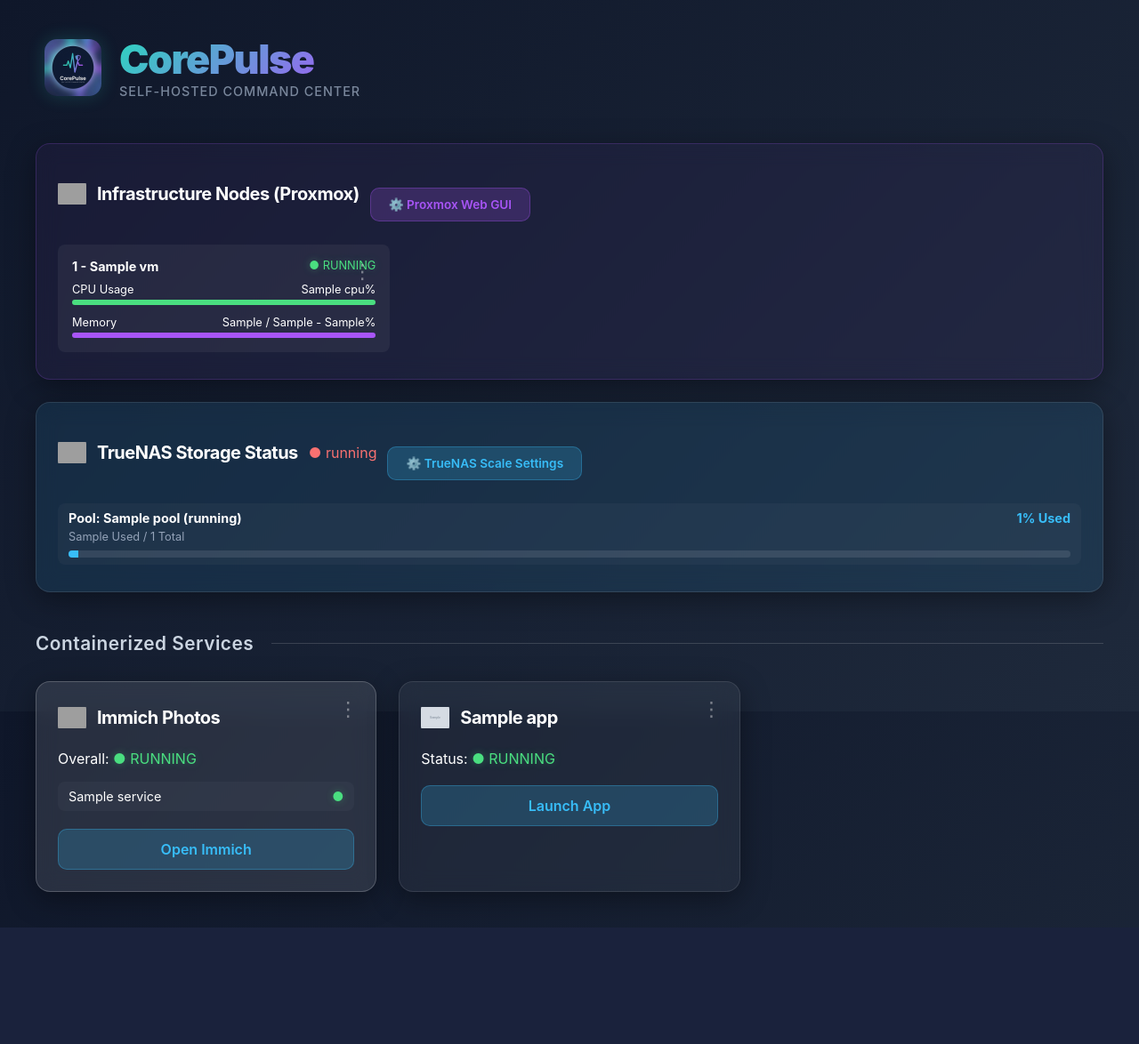
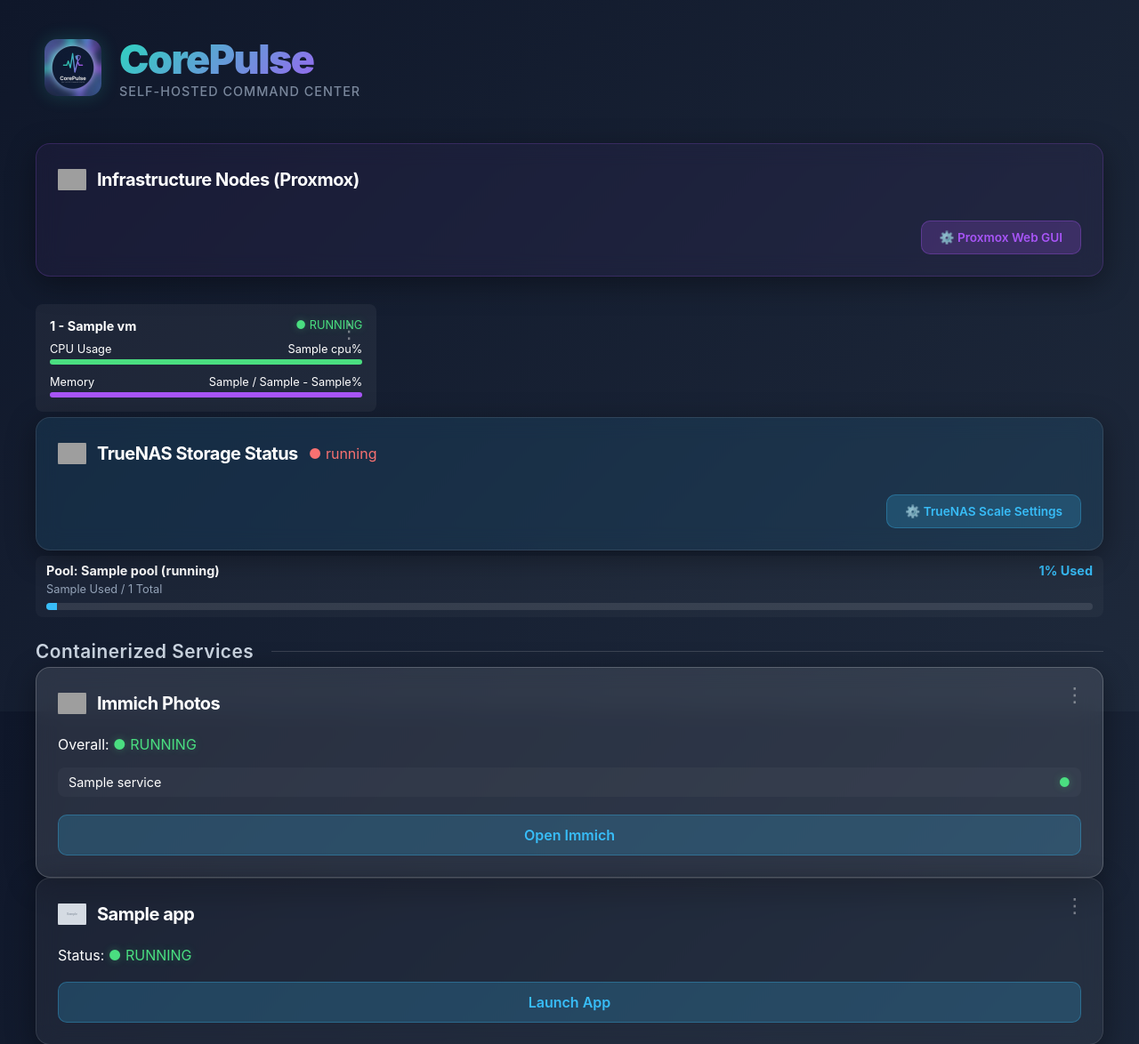
Before and after one commit to TAG-1534/CorePulse, a Flask app: template templates/index.html in a window 1280 px wide. Shown: the top 1174 px of the page at 89% size. Before the commit the page ends 1043 px from the top, so only its background shows below. Run offline with Flask 3, Linux system fonts and the light colour scheme; the template is opened without the code that fills it: most values are stand-ins (such as "Sample title", 1, 10 or a date in 2020); grey boxes marked "Sample" are stand-in pictures; grey boxes are pictures that could not be loaded.

Commit message:
Refactor Proxmox and TrueNAS card layouts

```diff
--- a/templates/index.html
+++ b/templates/index.html
@@ -168,11 +168,18 @@
 
     <div class="grid">
         <div class="card" style="grid-column: 1 / -1; background: rgba(168, 85, 247, 0.05); border-color: rgba(168, 85, 247, 0.2);">
-            <div class="title-area">
+            <div class="title-area" style="margin-bottom: 10px;">
                 <img src="https://cdn.jsdelivr.net/gh/walkxcode/dashboard-icons/png/proxmox.png" alt="icon">
                 <h2>Infrastructure Nodes (Proxmox)</h2>
-                <div style="display: flex; justify-content: flex-end; margin-top: 25px;">
-                    <a href="{{ PROXMOX_URL }}" target="_blank" class="btn" style="background: rgba(168, 85, 247, 0.2); color: #a855f7; border-color: rgba(168, 85, 247, 0.3); margin-top: 0; padding: 10px 20px; font-size: 0.85rem;">
+            </div>
+
+            <div style="display: grid; grid-template-columns: repeat(auto-fill, minmax(320px, 1fr)); gap: 15px;">
+                {% for vm in vms %}
+                {% endfor %}
+            </div>
+
+            <div style="display: flex; justify-content: flex-end; width: 100%; margin-top: 20px;">
+                <a href="{{ PROXMOX_URL }}" target="_blank" class="btn" style="background: rgba(168, 85, 247, 0.2); color: #a855f7; border-color: rgba(168, 85, 247, 0.3); margin: 0; padding: 10px 20px; font-size: 0.85rem; width: auto;">
                     ⚙️ Proxmox Web GUI
                 </a>
             </div>
@@ -217,12 +224,19 @@
         </div>
 
         <div class="card" style="grid-column: 1 / -1; background: rgba(56, 189, 248, 0.1);">
-            <div class="title-area">
+                <div class="title-area" style="margin-bottom: 10px;">
                     <img src="https://cdn.jsdelivr.net/gh/walkxcode/dashboard-icons/png/truenas.png" alt="icon">
                     <h2>TrueNAS Storage Status</h2>
                     <span class="status-{{ 'running' if nas.status == 'Online' else 'exited' }}">● {{ nas.status }}</span>
-                <div style="display: flex; justify-content: flex-end; margin-top: 25px;">
-                    <a href="http://{{ nas_ip }}" target="_blank" class="btn" style="background: rgba(56, 189, 248, 0.2); color: #38bdf8; border-color: rgba(56, 189, 248, 0.3); margin-top: 0; padding: 10px 20px; font-size: 0.85rem;">
+                </div>
+
+                <div style="display: flex; gap: 20px; flex-wrap: wrap;">
+                    {% for pool in nas.pools %}
+                    {% endfor %}
+                </div>
+
+                <div style="display: flex; justify-content: flex-end; width: 100%; margin-top: 20px;">
+                    <a href="http://{{ nas_ip }}" target="_blank" class="btn" style="background: rgba(56, 189, 248, 0.2); color: #38bdf8; border-color: rgba(56, 189, 248, 0.3); margin: 0; padding: 10px 20px; font-size: 0.85rem; width: auto;">
                         ⚙️ TrueNAS Scale Settings
                     </a>
                 </div>
```
Lines whose indentation alone changed are shown as unchanged.
